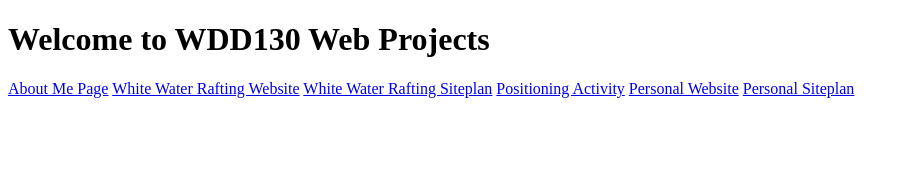
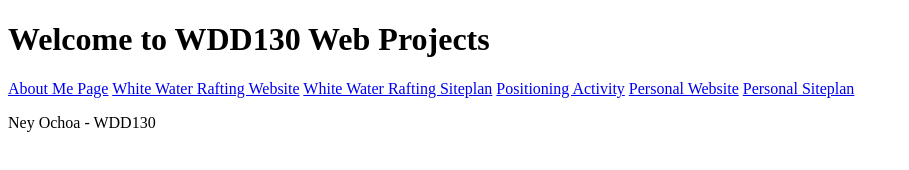
Before and after one commit to neyochoa/w, a plain HTML site: page index.html in a window 1280 px wide. Shown: the whole page, without its empty margins (0-909 px from the left). Drawn offline with Linux system fonts and the light colour scheme.

Commit message:
set name

```diff
--- a/index.html
+++ b/index.html
@@ -9,12 +9,13 @@
 <body>
     <h1>Welcome to WDD130 Web Projects</h1>
     <nav>
-        <a href="aboutme/index.html">About Me Page</a>
+    <a href="aboutme/index.html">About Me Page</a>
     <a href="wwr/index.html">White Water Rafting Website</a>
     <a href="wwr/site-plan-rafting.html">White Water Rafting Siteplan</a>
     <a href="positioning.html">Positioning Activity</a>
     <a href="#">Personal Website</a>
     <a href="#">Personal Siteplan</a>
-</nav>
+    </nav>
+    <p>Ney Ochoa - WDD130</p>
 </body>
 </html>
```
